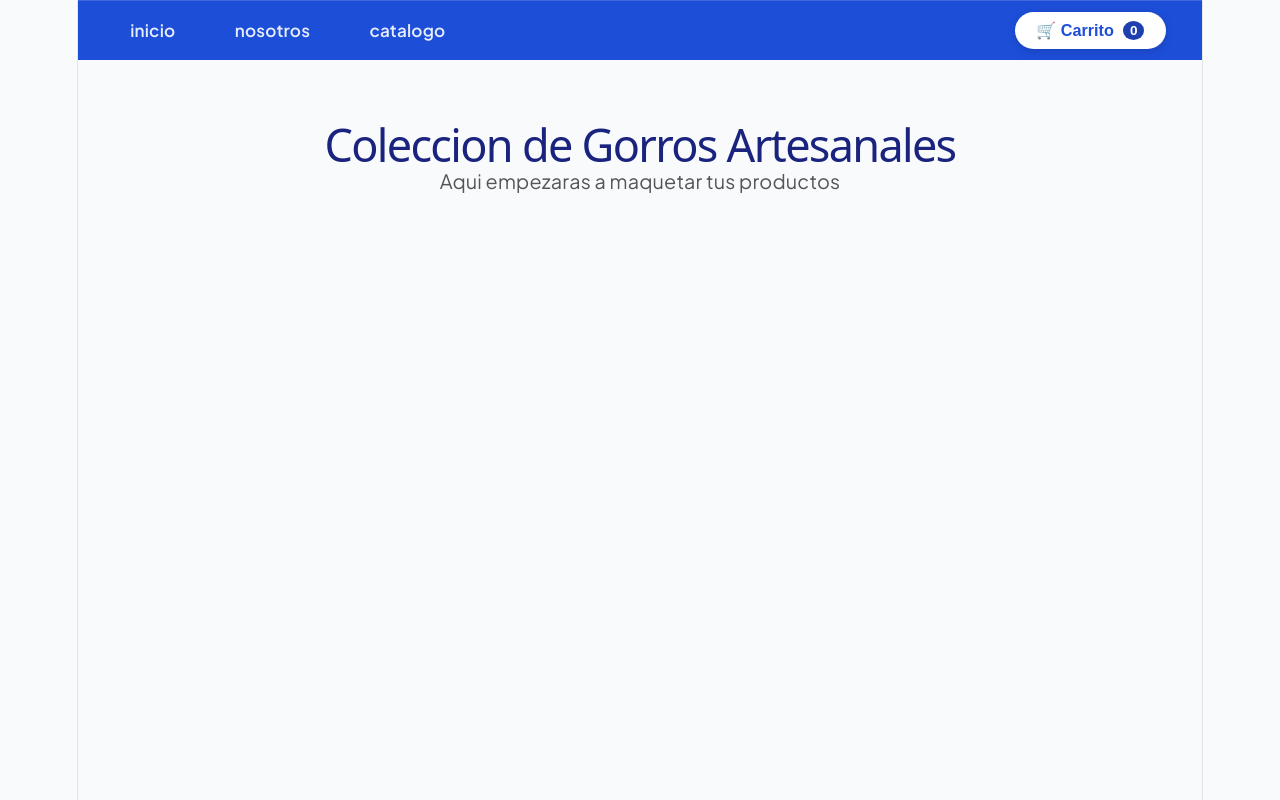
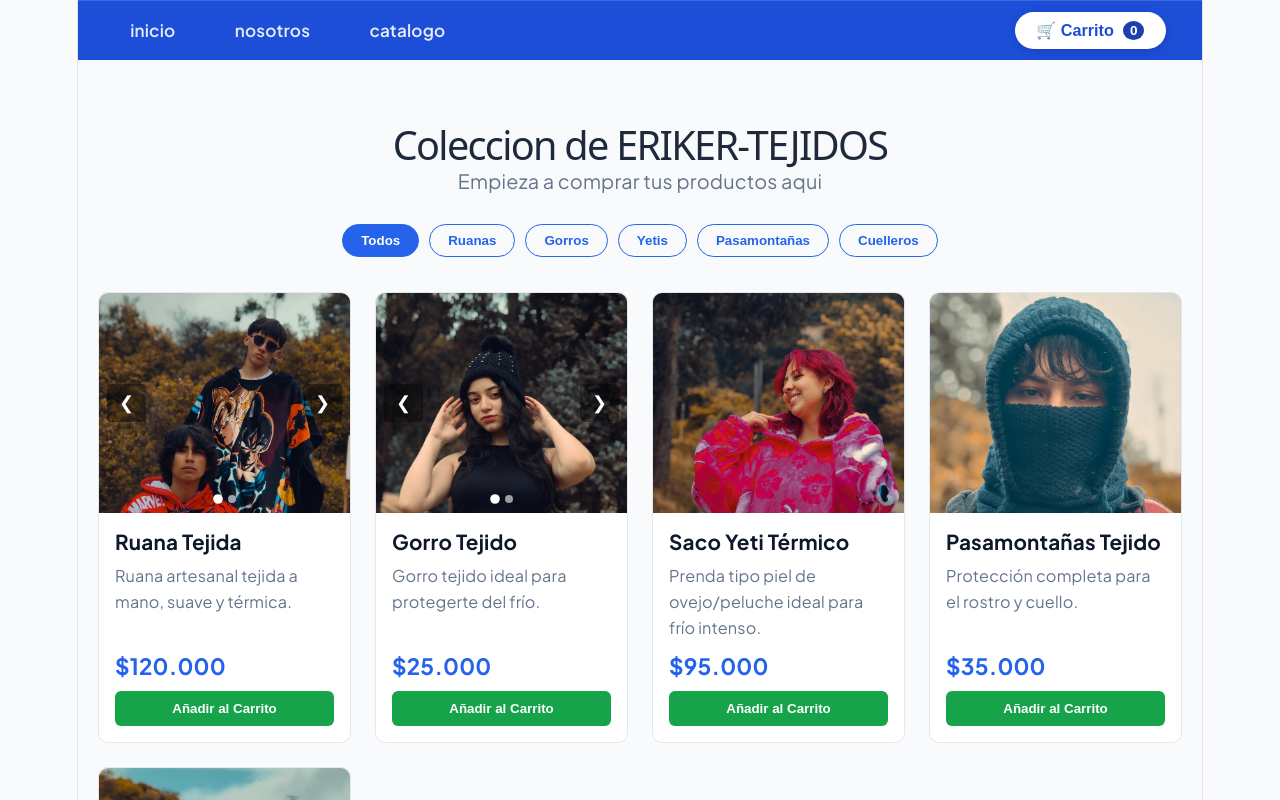
Before and after one commit to espitiagerson236-eng/ERIKERTEJIDOS, a React (Vite) app: page /catalogo in a window 1280 px wide. Shown: the top 800 px of the page. Built offline with nearby package versions, Linux system fonts and the light colour scheme.

Commit message:
catalogo completado

```diff
--- a/src/components/Catalogo.css
+++ b/src/components/Catalogo.css
@@ -1,7 +1,6 @@
-.catalogo-container {
-    font-family: Arial, Helvetica, sans-serif;
-    background-color: #f9f9f9;
+.catalogo-page {
   min-height: 100vh;
+  background-color: #f8fafc;
 }
 
 .catalogo-content {
@@ -12,13 +11,168 @@
 }
 
 .catalogo-content h1 {
-    color: #1a237e;
-    font-size: 2.5rem;
+  font-size: 2.2rem;
+  color: #1e293b;
   margin-bottom: 10px;
 }
 
 .catalogo-content p {
-    color: #555;
+  color: #64748b;
   font-size: 1.1rem;
-    margin-bottom: 40px;
+  margin-bottom: 30px;
 }
+
+/* Categorías */
+.filtros-categoria {
+  display: flex;
+  justify-content: center;
+  gap: 10px;
+  margin-bottom: 35px;
+  flex-wrap: wrap;
+}
+
+.btn-filtro {
+  padding: 8px 18px;
+  border: 1px solid #2563eb;
+  background-color: transparent;
+  color: #2563eb;
+  border-radius: 20px;
+  cursor: pointer;
+  font-weight: 600;
+  transition: all 0.2s ease;
+}
+
+.btn-filtro:hover,
+.btn-filtro.activo {
+  background-color: #2563eb;
+  color: white;
+}
+
+/* Grid de Productos */
+.productos-grid {
+  display: grid;
+  grid-template-columns: repeat(auto-fill, minmax(250px, 1fr));
+  gap: 24px;
+  text-align: left;
+}
+
+.producto-card {
+  border: 1px solid #e2e8f0;
+  border-radius: 10px;
+  overflow: hidden;
+  background-color: #ffffff;
+  display: flex;
+  flex-direction: column;
+  transition: transform 0.2s ease;
+}
+
+.producto-card:hover {
+  transform: translateY(-4px);
+}
+
+/* Carrusel de Imágenes */
+.carrusel-container {
+  position: relative;
+  width: 100%;
+  height: 220px;
+}
+
+.producto-imagen {
+  width: 100%;
+  height: 100%;
+  object-fit: cover;
+}
+
+/* Flechas */
+.flecha {
+  position: absolute;
+  top: 50%;
+  transform: translateY(-50%);
+  background-color: rgba(0, 0, 0, 0.4);
+  color: white;
+  border: none;
+  font-size: 1rem;
+  padding: 8px 12px;
+  cursor: pointer;
+  border-radius: 4px;
+  transition: background-color 0.2s ease;
+  user-select: none;
+}
+
+.flecha:hover {
+  background-color: rgba(0, 0, 0, 0.7);
+}
+
+.flecha-izquierda {
+  left: 8px;
+}
+
+.flecha-derecha {
+  right: 8px;
+}
+
+/* Puntos indicadores */
+.puntos-indicadores {
+  position: absolute;
+  bottom: 10px;
+  left: 50%;
+  transform: translateX(-50%);
+  display: flex;
+  gap: 6px;
+}
+
+.punto {
+  width: 8px;
+  height: 8px;
+  background-color: rgba(255, 255, 255, 0.6);
+  border-radius: 50%;
+  cursor: pointer;
+}
+
+.punto.activo {
+  background-color: #ffffff;
+  transform: scale(1.2);
+}
+
+/* Info del Producto */
+.producto-info {
+  padding: 16px;
+  display: flex;
+  flex-direction: column;
+  flex-grow: 1;
+}
+
+.producto-info h3 {
+  margin: 0 0 8px 0;
+  font-size: 1.15rem;
+  color: #0f172a;
+}
+
+.producto-info .descripcion {
+  color: #64748b;
+  font-size: 0.9rem;
+  flex-grow: 1;
+  margin-bottom: 12px;
+}
+
+.producto-info .precio {
+  font-size: 1.25rem;
+  font-weight: bold;
+  color: #2563eb;
+  margin-bottom: 12px;
+}
+
+.btn-agregar {
+  background-color: #16a34a;
+  color: white;
+  border: none;
+  padding: 10px;
+  border-radius: 6px;
+  cursor: pointer;
+  font-weight: 600;
+  width: 100%;
+}
+
+.btn-agregar:hover {
+  background-color: #15803d;
+}
--- a/src/components/Catalogo.jsx
+++ b/src/components/Catalogo.jsx
@@ -1,15 +1,162 @@
-import React from "react";
+import React, { useState } from "react";
 import { Navbar } from "./NavBar";
 import './Catalogo.css';
 
+import bufanda1 from '../assets/bufanda1.jpeg';
+import bufanda2 from '../assets/bufanda2.jpeg';
+import cuelleros from '../assets/cuelleros.jpeg';
+import geti1 from '../assets/geti1.jpeg';
+import getiYruana from '../assets/getiYruana.jpeg';
+import getiYruana2 from '../assets/getiYruana2.jpeg';
+import gorropepas1 from '../assets/gorropepas1.jpeg';
+import gorropepas2 from '../assets/gorrospepas2.jpeg';
+import pasamontaña from '../assets/pasamontaña.jpeg';
+
+// Base de datos con múltiples imágenes por producto
+const productosBasicos = [
+  {
+    id: 1,
+    nombre: 'Ruana Tejida',
+    categoria: 'ruanas',
+    precio: 120000,
+    imagenes: [getiYruana, getiYruana2],
+    descripcion: 'Ruana artesanal tejida a mano, suave y térmica.'
+  },
+  {
+    id: 2,
+    nombre: 'Gorro Tejido',
+    categoria: 'gorros',
+    precio: 25000,
+    imagenes: [gorropepas1, gorropepas2],
+    descripcion: 'Gorro tejido ideal para protegerte del frío.'
+  },
+  {
+    id: 3,
+    nombre: 'Saco Yeti Térmico',
+    categoria: 'yetis',
+    precio: 95000,
+    imagenes: [geti1],
+    descripcion: 'Prenda tipo piel de ovejo/peluche ideal para frío intenso.'
+  },
+  {
+    id: 4,
+    nombre: 'Pasamontañas Tejido',
+    categoria: 'pasamontanas',
+    precio: 35000,
+    imagenes: [pasamontaña],
+    descripcion: 'Protección completa para el rostro y cuello.'
+  },
+  {
+    id: 5,
+    nombre: 'Cuellero Térmico',
+    categoria: 'cuelleros',
+    precio: 20000,
+    imagenes: [cuelleros],
+    descripcion: 'Cuellero suave para mantener la calidez en el cuello.'
+  }
+];
+
+// Componente individual para cada producto con carrusel de imágenes
+const TarjetaProducto = ({ producto }) => {
+  const [indiceImagen, setIndiceImagen] = useState(0);
+
+  const siguienteImagen = () => {
+    setIndiceImagen((prev) => (prev + 1) % producto.imagenes.length);
+  };
+
+  const anteriorImagen = () => {
+    setIndiceImagen((prev) =>
+      prev === 0 ? producto.imagenes.length - 1 : prev - 1
+    );
+  };
+
+  return (
+    <div className="producto-card">
+      <div className="carrusel-container">
+        <img
+          src={producto.imagenes[indiceImagen]}
+          alt={producto.nombre}
+          className="producto-imagen"
+        />
+
+        {/* Solo muestra flechas si hay más de 1 imagen */}
+        {producto.imagenes.length > 1 && (
+          <>
+            <button className="flecha flecha-izquierda" onClick={anteriorImagen}>
+              &#10094;
+            </button>
+            <button className="flecha flecha-derecha" onClick={siguienteImagen}>
+              &#10095;
+            </button>
+            <div className="puntos-indicadores">
+              {producto.imagenes.map((_, idx) => (
+                <span
+                  key={idx}
+                  className={`punto ${idx === indiceImagen ? 'activo' : ''}`}
+                  onClick={() => setIndiceImagen(idx)}
+                />
+              ))}
+            </div>
+          </>
+        )}
+      </div>
+
+      <div className="producto-info">
+        <h3>{producto.nombre}</h3>
+        <p className="descripcion">{producto.descripcion}</p>
+        <p className="precio">${producto.precio.toLocaleString('es-CO')}</p>
+        <button className="btn-agregar">
+          Añadir al Carrito
+        </button>
+      </div>
+    </div>
+  );
+};
+
 export const Catalogo = () => {
-    return(
-        <div className="catalogo-page">
-            <Navbar />
-            <div className="catalogo-content">
-                <h1>Coleccion de Gorros Artesanales</h1>
-                <p>Aqui empezaras a maquetar tus productos</p>
-            </div>
+  const [categoriaSeleccionada, setCategoriaSeleccionada] = useState('todos');
+
+  const productosFiltrados = categoriaSeleccionada === 'todos'
+    ? productosBasicos
+    : productosBasicos.filter(p => p.categoria === categoriaSeleccionada);
+
+  const categorias = [
+    { key: 'todos', label: 'Todos' },
+    { key: 'ruanas', label: 'Ruanas' },
+    { key: 'gorros', label: 'Gorros' },
+    { key: 'yetis', label: 'Yetis' },
+    { key: 'pasamontanas', label: 'Pasamontañas' },
+    { key: 'cuelleros', label: 'Cuelleros' }
+  ];
+
+  return (
+    <div className="catalogo-page">
+      <Navbar />
+      <div className="catalogo-content">
+        <h1>Coleccion de ERIKER-TEJIDOS</h1>
+        <p>Empieza a comprar tus productos aqui</p>
+
+        {/* Botones de filtro por categoría */}
+        <div className="filtros-categoria">
+          {categorias.map(cat => (
+            <button
+              key={cat.key}
+              className={categoriaSeleccionada === cat.key ? 'btn-filtro activo' : 'btn-filtro'}
+              onClick={() => setCategoriaSeleccionada(cat.key)}
+            >
+              {cat.label}
+            </button>
+          ))}
         </div>
-    );
-}
+
+        {/* Malla de Productos */}
+        <div className="productos-grid">
+          {productosFiltrados.map((producto) => (
+            <TarjetaProducto key={producto.id} producto={producto} />
+          ))}
+        </div>
+
+      </div>
+    </div>
+  );
+};
```
Lines whose indentation alone changed are shown as unchanged.
